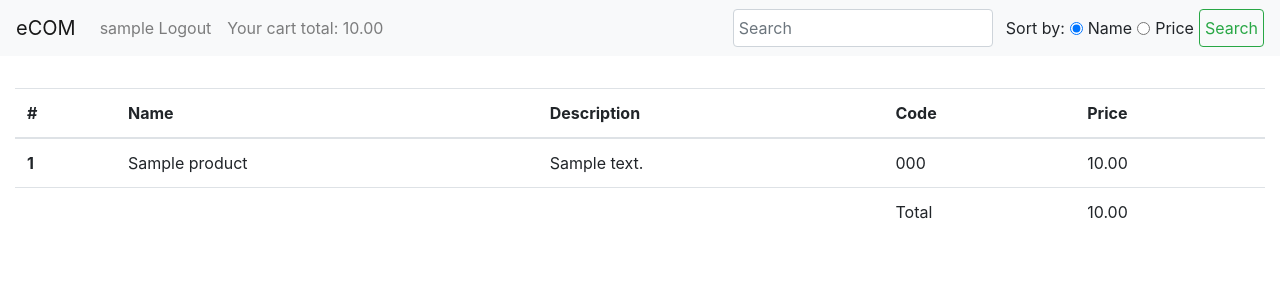
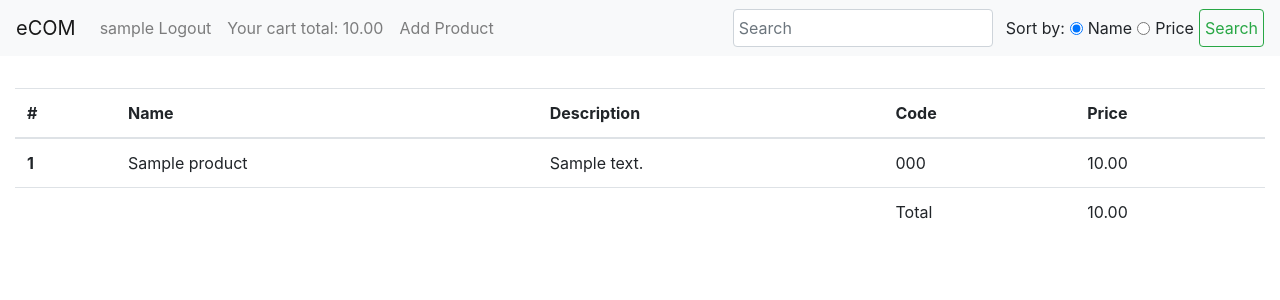
Before and after one commit to miracleanupam/djangodemo, a Django app: page /cart/cart-details/ in a window 1280 px wide. Shown: the top 300 px of the page. Run offline with Django 3.2, Linux system fonts and the light colour scheme; a user stored in the database is signed in; tables that the repository leaves empty hold one stand-in row (values such as "Sample post").

Commit message:
docker files changed and added add-product items for admins in nav bar

```diff
--- a/templates/base.html
+++ b/templates/base.html
@@ -31,6 +31,11 @@
           <li>
               <a id="nav-cart-info" class="nav-link" href={% url 'cart-detail' %}>Your cart total: {{ cart.total }}</a>
           </li>
+        {% if user.is_superuser %}
+            <li class="nav-item">
+              <a class="nav-link" href={% url 'add-product' %}>Add Product</a>
+            </li>
+        {% endif %}
         </ul>
         <form class="form-inline my-2 my-lg-0" action="{% url 'dashboard' %}">
             {{ sort_by }}
```
Also changed, not shown: 2 other files.
